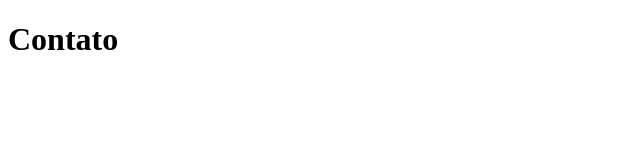
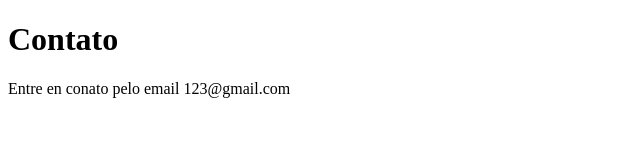
Before and after one commit to LucasDAnd/sistema-de-cadastro, a plain HTML site: page contato.html in a window 1280 px wide. Shown: the whole page, without its empty margins (0-640 px from the left). Drawn offline with Linux system fonts and the light colour scheme.

Commit message:
adicionando contato

```diff
--- a/contato.html
+++ b/contato.html
@@ -7,5 +7,6 @@
 </head>
 <body>
     <h1>Contato</h1>
+    <p>Entre en conato pelo email 123@gmail.com</p>
 </body>
 </html>
```
